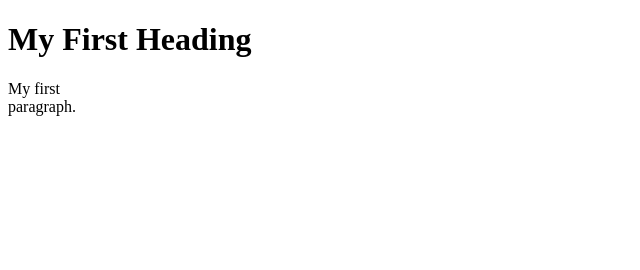
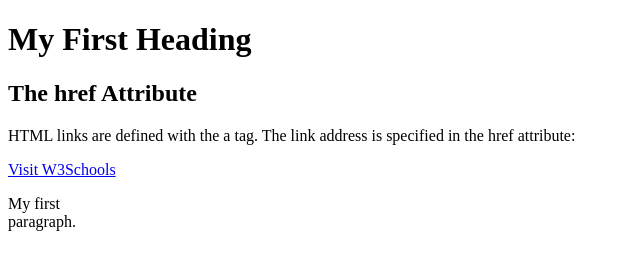
Before and after one commit to aa-r-ju/practice, a plain HTML site: page index.html in a window 1280 px wide. Shown: the whole page, without its empty margins (0-640 px from the left). Drawn offline with Linux system fonts and the light colour scheme.

Commit message:
feat: href attribute

```diff
--- a/index.html
+++ b/index.html
@@ -2,6 +2,13 @@
 <html>
   <body>
     <h1>My First Heading</h1>
+    <h2>The href Attribute</h2>
+    <p>
+      HTML links are defined with the a tag. The link address is specified in
+      the href attribute:
+    </p>
+
+    <a href="https://www.w3schools.com">Visit W3Schools</a>
 
     <p>
       My first <br />
```
